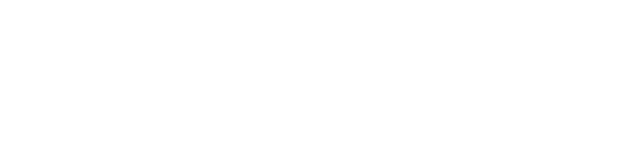
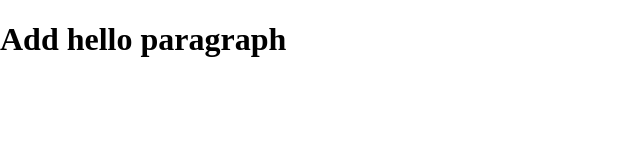
Before and after one commit to rajendra777777/FinalGIT, a plain HTML site: page index.html in a window 1280 px wide. Shown: the whole page, without its empty margins (0-640 px from the left). Drawn offline with Linux system fonts and the light colour scheme.

Commit message:
Add hello para

```diff
--- a/index.html
+++ b/index.html
@@ -7,6 +7,6 @@
     <link rel="stylesheet" href="style.css">
 </head>
 <body>
-
+    <h1>Add hello paragraph</h1>
 </body>
 </html>
```
